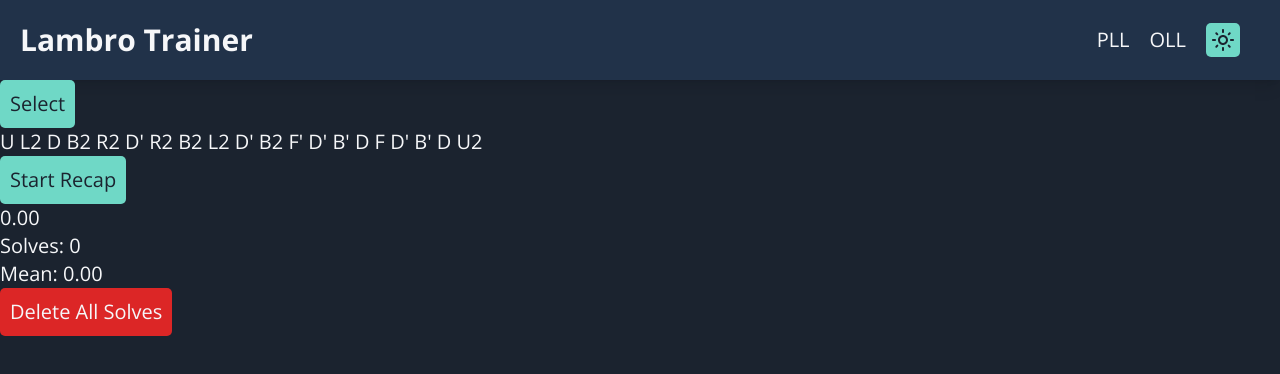
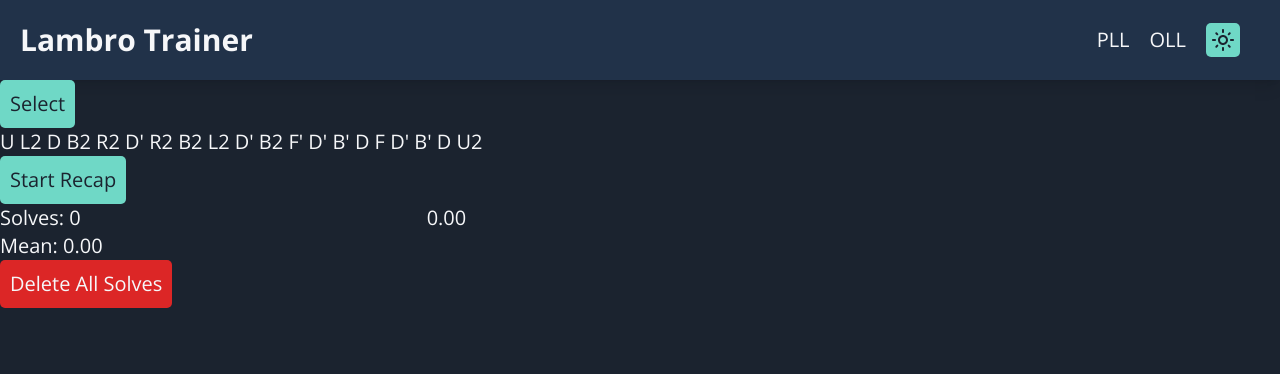
Before and after one commit to andlamb2002/lambro-trainer, a React (Vite) app: page /oll/timer in a window 1280 px wide. Shown: the top 374 px of the page. Built offline with nearby package versions, Linux system fonts and the light colour scheme.

Commit message:
Layout of main pages

```diff
--- a/src/Trainer/Pages/CaseSelectionPage.tsx
+++ b/src/Trainer/Pages/CaseSelectionPage.tsx
@@ -16,20 +16,24 @@ interface Props {
 function CaseSelectionPage({ cases, toggleCase, toggleAllCases, toggleCasesInSet, presets, savePreset, loadPreset, deletePreset }: Props) {
 
     return (
-        <>
+        <div className="grid grid-cols-3 px-2 py-4">
+            <div className="col-span-2">
                 <CasesSection
                     cases={cases}
                     toggleCase={toggleCase}
                     toggleAllCases={toggleAllCases}
                     toggleCasesInSet={toggleCasesInSet}
                 />
+            </div>
+            <div className="col-span-1">
                 <PresetSection
                     presets={presets}
                     savePreset={savePreset}
                     loadPreset={loadPreset}
                     deletePreset={deletePreset}
                 />
-        </>
+            </div>
+        </div>
     )
 }
 
--- a/src/Trainer/Pages/TimerPage.tsx
+++ b/src/Trainer/Pages/TimerPage.tsx
@@ -118,7 +118,7 @@ function TimerPage({ cases, algset }: Props) {
     }, [selectedSolve, deleteSolve, deleteAllSolves]);
 
     return (
-        <>
+        <div>
             {currentCase &&
                 <Scramble
                     currentScramble={currentScramble}
@@ -128,6 +128,15 @@ function TimerPage({ cases, algset }: Props) {
                     toggleRecap={toggleRecap}
                 />
             }
+            <div className="grid grid-cols-3">
+                <div className="col-span-1">
+                    <SolvesList
+                        solves={solves}
+                        setSelectedSolve={setSelectedSolve}
+                        deleteAllSolves={deleteAllSolves}
+                    />
+                </div>
+                <div className="col-span-1">
                     <Timer
                         cases={cases}
                         onStop={handleOnStop}
@@ -139,16 +148,15 @@ function TimerPage({ cases, algset }: Props) {
                         recapIndex={recapIndex}
                         onRecapIndexChange={setRecapIndex}
                     />
+                </div>
+                <div className="col-span-1">
                     <SolveInfo
                         selectedSolve={selectedSolve}
                         deleteSolve={deleteSolve}
                     />
-            <SolvesList
-                solves={solves}
-                setSelectedSolve={setSelectedSolve}
-                deleteAllSolves={deleteAllSolves}
-            />
-        </>
+                </div>
+            </div>
+        </div>
     )
 }
 
```
Lines whose indentation alone changed are shown as unchanged.
